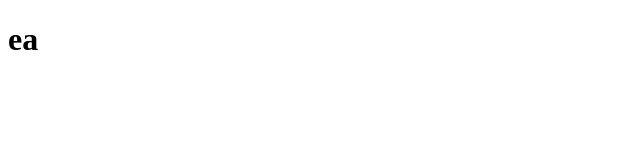
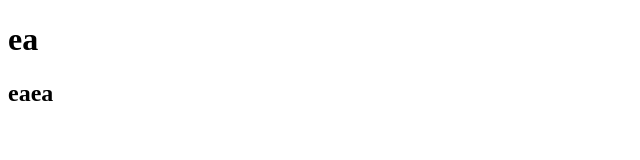
Before and after one commit to ravenchrstn/testingdoang2, a plain HTML site: page index.html in a window 1280 px wide. Shown: the full height of the page, 0-640 px from the left. Drawn offline with Linux system fonts and the light colour scheme.

Commit message:
menambahkan h2 pada file index.html

```diff
--- a/index.html
+++ b/index.html
@@ -7,5 +7,6 @@
 </head>
 <body>
     <h1>ea</h1>
+    <h2>eaea</h2>
 </body>
 </html>
```
